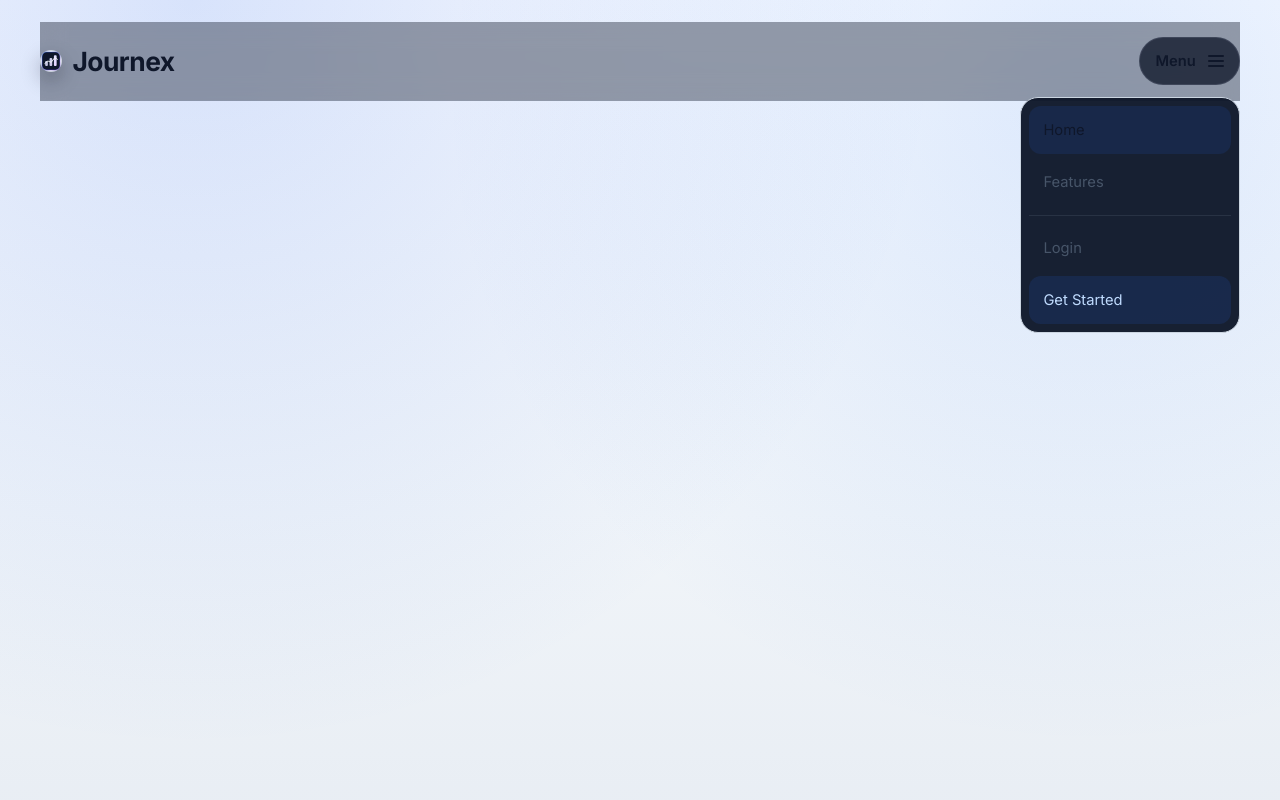
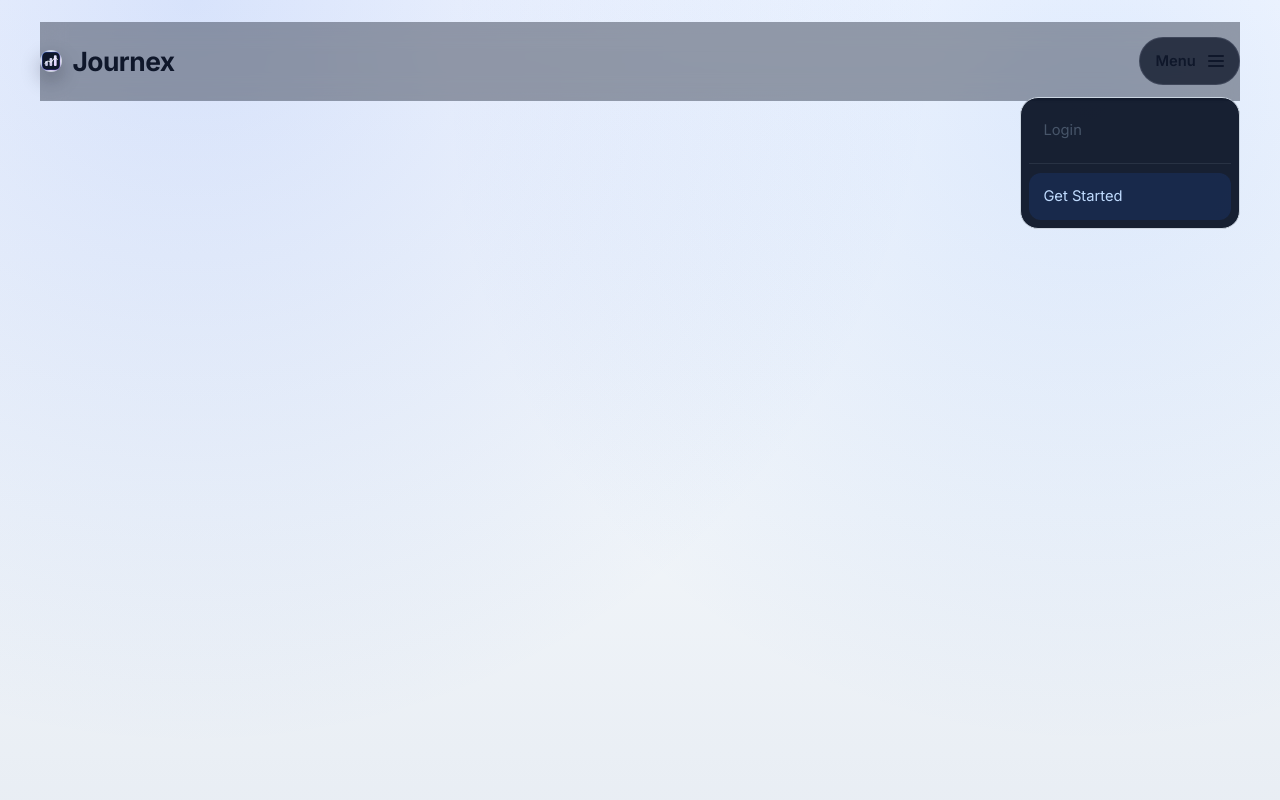
Before and after one commit to franklin4277/appp, a React (Vite) app in the folder client/: page / in a window 1280 px wide. Both pictures are taken after a click on the button "Menu". Shown: the top 800 px of the page. Built offline with nearby package versions, Linux system fonts and the light colour scheme; no server answers.

Commit message:
Refine landing header navigation

```diff
--- a/client/src/components/AuthPanel.jsx
+++ b/client/src/components/AuthPanel.jsx
@@ -291,6 +291,14 @@ const AuthPanel = ({ onAuthenticated }) => {
   };
 
   const isFeaturesPage = publicPath === "/features";
+  const menuPrimaryLabel = isFeaturesPage ? "Back Home" : "Login";
+  const menuPrimaryAction = () => {
+    if (isFeaturesPage) {
+      navigatePublic("/");
+      return;
+    }
+    openAuth("login");
+  };
 
   const landingHomeSections = (
     <>
@@ -525,25 +533,14 @@ const AuthPanel = ({ onAuthenticated }) => {
                   <button
                     type="button"
                     role="menuitem"
-                    className={`landing-menu-item ${!isFeaturesPage ? "is-active" : ""}`}
-                    onClick={() => navigatePublic("/")}
+                    className="landing-menu-item"
+                    onClick={menuPrimaryAction}
                   >
-                    Home
-                  </button>
-                  <button
-                    type="button"
-                    role="menuitem"
-                    className={`landing-menu-item ${isFeaturesPage ? "is-active" : ""}`}
-                    onClick={() => navigatePublic("/features")}
-                  >
-                    Features
+                    {menuPrimaryLabel}
                   </button>
                 </div>
                 <div className="landing-menu-divider" />
                 <div className="landing-menu-group">
-                  <button type="button" role="menuitem" className="landing-menu-item" onClick={() => openAuth("login")}>
-                    Login
-                  </button>
                   <button
                     type="button"
                     role="menuitem"
```
